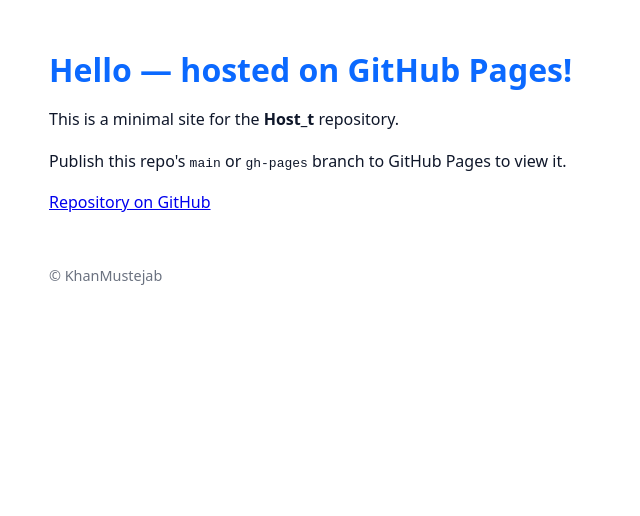
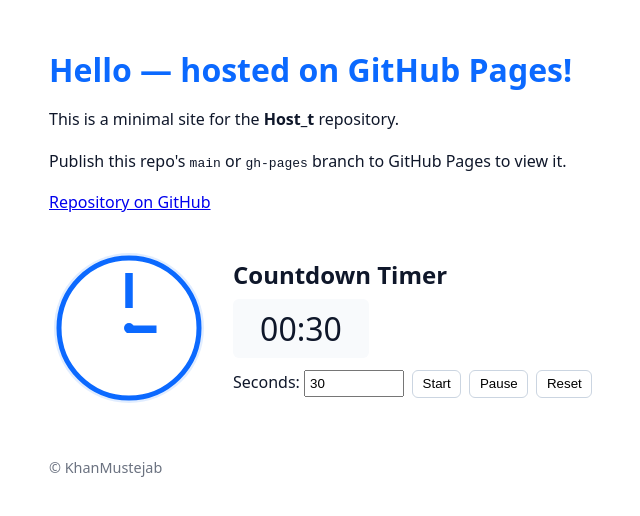
Before and after one commit to KhanMustejab/Host_t, a plain HTML site: page index.html in a window 1280 px wide. Shown: the whole page, without its empty margins (207-847 px from the left). Drawn offline with Linux system fonts and the light colour scheme.

Commit message:
Add countdown timer UI, script, and assets

```diff
--- a/index.html
+++ b/index.html
@@ -12,6 +12,28 @@
     <p>This is a minimal site for the <strong>Host_t</strong> repository.</p>
     <p>Publish this repo's <code>main</code> or <code>gh-pages</code> branch to GitHub Pages to view it.</p>
     <p><a href="https://github.com/KhanMustejab/Host_t">Repository on GitHub</a></p>
+
+    <section class="demo">
+      <div class="image-wrap">
+        <img src="assets/clock.svg" alt="Clock illustration">
+      </div>
+
+      <div class="timer">
+        <h2>Countdown Timer</h2>
+        <div class="display" id="display">00:30</div>
+        <div class="controls">
+          <label>
+            Seconds:
+            <input id="seconds" type="number" min="1" value="30">
+          </label>
+          <button id="start">Start</button>
+          <button id="pause">Pause</button>
+          <button id="reset">Reset</button>
+        </div>
+      </div>
+    </section>
+
+    <script src="timer.js"></script>
   </main>
   <footer>
     <p>© KhanMustejab</p>
--- a/styles.css
+++ b/styles.css
@@ -21,3 +21,38 @@ footer {
   font-size: 0.9rem;
   color: #6b7280;
 }
+
+.demo {
+  display: flex;
+  gap: 1.5rem;
+  align-items: center;
+  margin-top: 2rem;
+  flex-wrap: wrap;
+}
+
+.image-wrap img {
+  width: 160px;
+  height: auto;
+  display: block;
+}
+
+.timer {
+  flex: 1 1 220px;
+}
+
+.timer h2 { margin: 0 0 0.5rem 0; }
+.display {
+  font-size: 2rem;
+  background: #f8fafc;
+  padding: 0.5rem 1rem;
+  border-radius: 6px;
+  display: inline-block;
+  min-width: 6.5rem;
+  text-align: center;
+  margin-bottom: 0.75rem;
+}
+
+.controls { display: flex; gap: 0.5rem; align-items: center; flex-wrap: wrap; }
+.controls input { width: 5.5rem; padding: 0.25rem; }
+.controls button { padding: 0.35rem 0.6rem; border-radius: 6px; border: 1px solid #cbd5e1; background: #fff; cursor: pointer; }
+.controls button:hover { background: #f1f5f9; }
--- /dev/null
+++ b/timer.js
@@ -0,0 +1,60 @@
+// Simple countdown timer
+const display = document.getElementById('display');
+const startBtn = document.getElementById('start');
+const pauseBtn = document.getElementById('pause');
+const resetBtn = document.getElementById('reset');
+const secondsInput = document.getElementById('seconds');
+
+let total = parseInt(secondsInput.value, 10) || 30;
+let remaining = total;
+let timerId = null;
+
+function formatTime(sec) {
+  const m = Math.floor(sec / 60).toString().padStart(2, '0');
+  const s = (sec % 60).toString().padStart(2, '0');
+  return `${m}:${s}`;
+}
+
+function updateDisplay() {
+  display.textContent = formatTime(remaining);
+}
+
+function startTimer() {
+  if (timerId) return;
+  if (remaining <= 0) remaining = parseInt(secondsInput.value, 10) || 30;
+  timerId = setInterval(() => {
+    remaining -= 1;
+    updateDisplay();
+    if (remaining <= 0) {
+      clearInterval(timerId);
+      timerId = null;
+      alert('Time is up!');
+    }
+  }, 1000);
+}
+
+function pauseTimer() {
+  if (timerId) {
+    clearInterval(timerId);
+    timerId = null;
+  }
+}
+
+function resetTimer() {
+  pauseTimer();
+  total = parseInt(secondsInput.value, 10) || 30;
+  remaining = total;
+  updateDisplay();
+}
+
+secondsInput.addEventListener('change', () => {
+  total = parseInt(secondsInput.value, 10) || 30;
+  remaining = total;
+  updateDisplay();
+});
+startBtn.addEventListener('click', startTimer);
+pauseBtn.addEventListener('click', pauseTimer);
+resetBtn.addEventListener('click', resetTimer);
+
+// initialize
+updateDisplay();
```
Also changed, not shown: assets/clock.svg (added).
